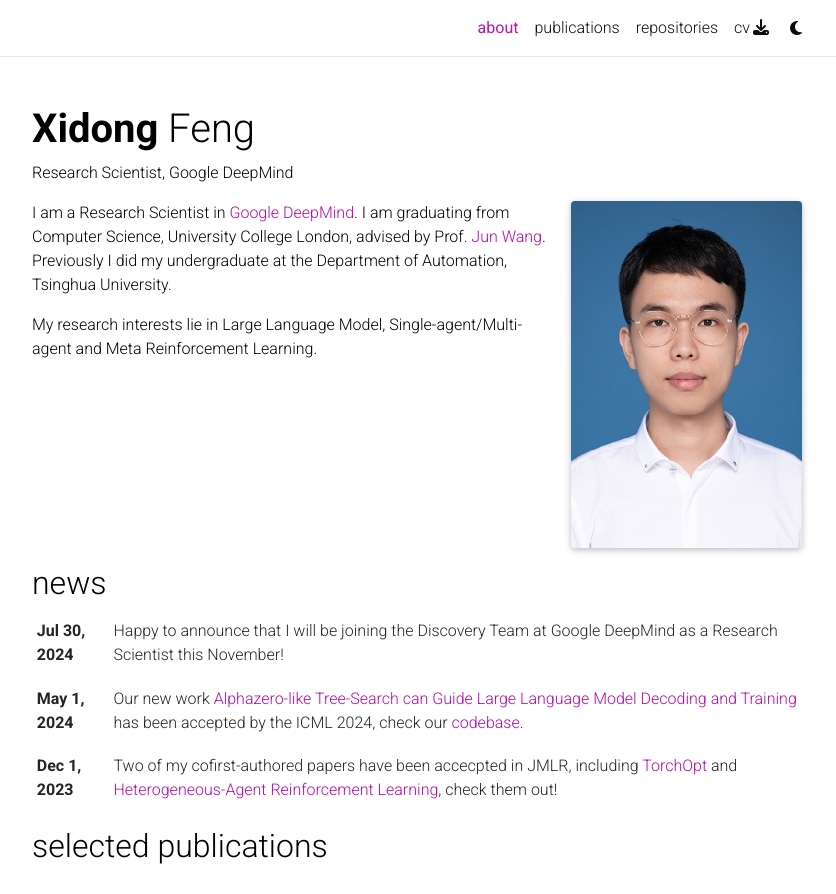
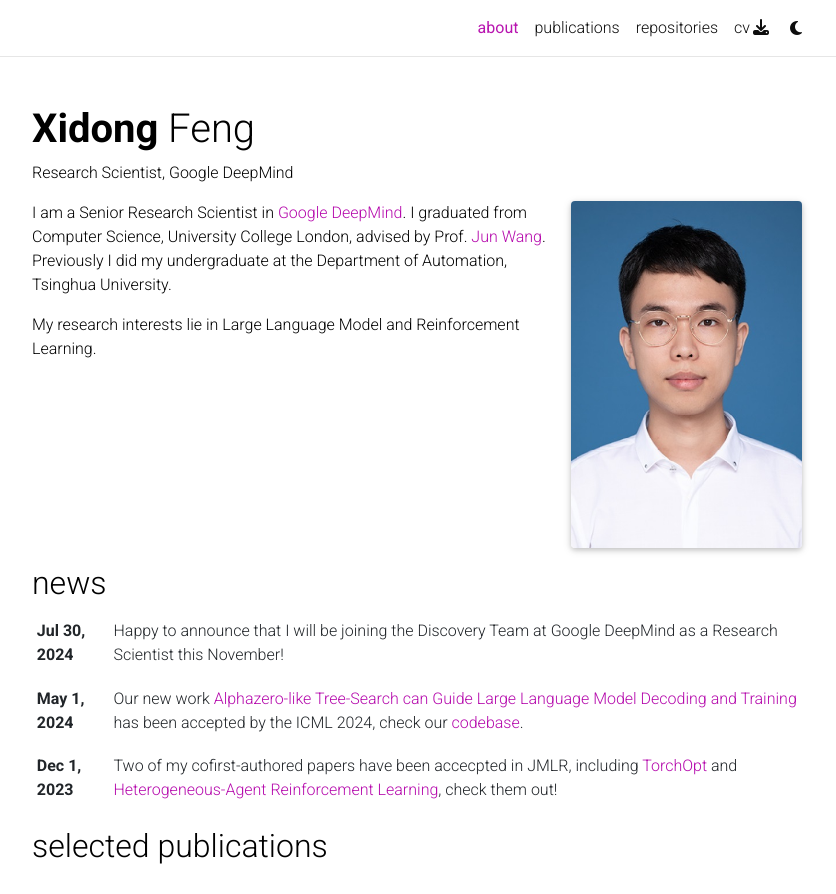
Before and after one commit to waterhorse1/waterhorse1.github.io, a Jekyll site: the page built from _pages/about.md, in a window 1280 px wide and 1183 px high, cut to the strip 0-894 px from the top of the window. Shown: the whole strip, without its empty margins (223-1059 px from the left). Built offline with Jekyll 4.4.1, drawn with Linux system fonts in a browser that asks for light colours; full-size pictures stand in for the smaller copies a plugin makes; comment, search, counter and statistics services are not loaded; a style sheet for code colours, icons or effects is not loaded.

Commit message:
Update title and research interests in about page

```diff
--- a/_pages/about.md
+++ b/_pages/about.md
@@ -16,6 +16,6 @@
 social: true  # includes social icons at the bottom of the page
 ---
 
-I am a Research Scientist in [Google DeepMind](https://deepmind.google/). I am graduating from Computer Science, University College London, advised by Prof. [Jun Wang](http://www0.cs.ucl.ac.uk/staff/jun.wang/). Previously I did my undergraduate at the Department of Automation, Tsinghua University.
+I am a Senior Research Scientist in [Google DeepMind](https://deepmind.google/). I graduated from Computer Science, University College London, advised by Prof. [Jun Wang](http://www0.cs.ucl.ac.uk/staff/jun.wang/). Previously I did my undergraduate at the Department of Automation, Tsinghua University.
 
-My research interests lie in Large Language Model, Single-agent/Multi-agent and Meta Reinforcement Learning.
+My research interests lie in Large Language Model and Reinforcement Learning.
```
